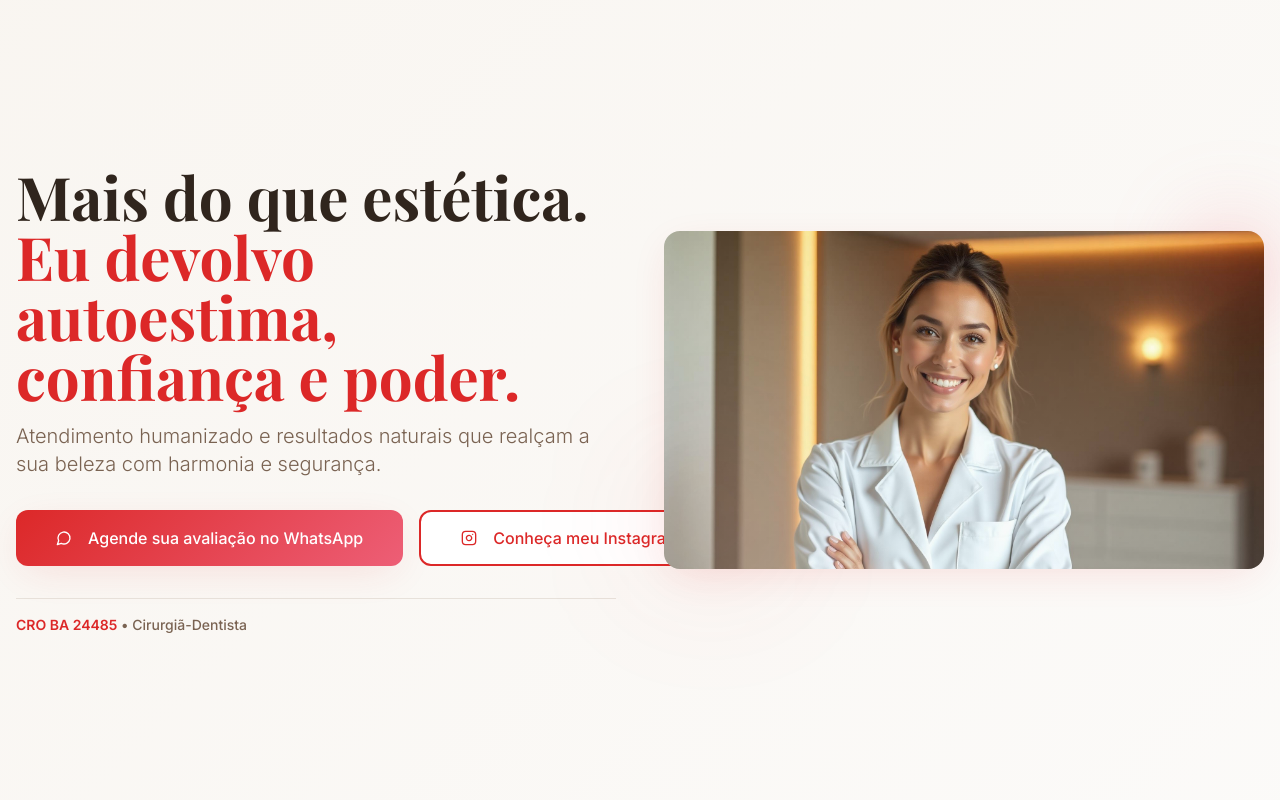
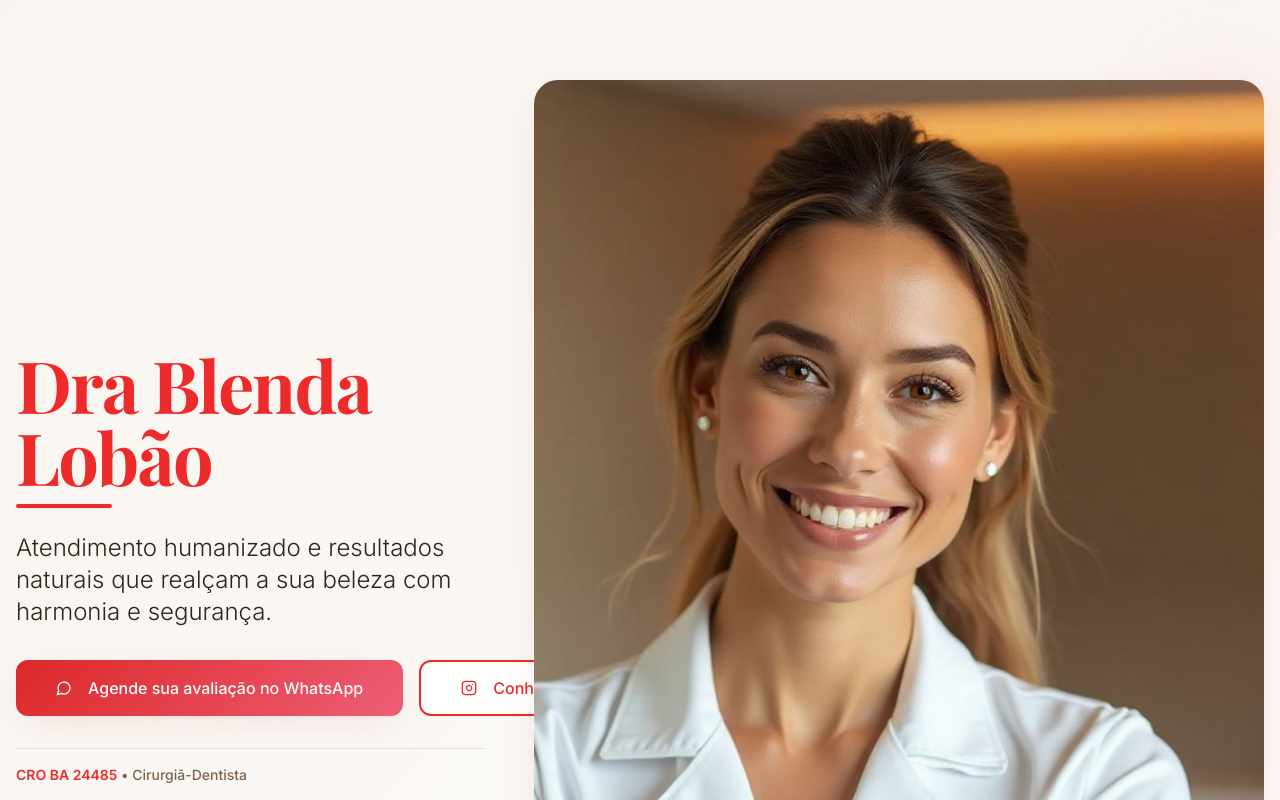
Before and after one commit to lobaoyago/Dra.BlendaLobao, a React (Vite) app: page / in a window 1280 px wide. Shown: the top 800 px of the page. Built offline with nearby package versions, Linux system fonts and the light colour scheme; the HTML template or start-up script is replaced by a standard one.

Commit message:
Refine hero section and color palette

```diff
--- a/src/components/HeroSection.tsx
+++ b/src/components/HeroSection.tsx
@@ -3,18 +3,18 @@ import { Instagram, MessageCircle } from "lucide-react";
 import heroImage from "@/assets/hero-doctor.jpg";
 const HeroSection = () => {
   return <section className="relative bg-gradient-hero min-h-screen flex items-center overflow-hidden">
-      <div className="container mx-auto px-4 py-16 md:py-24">
-        <div className="grid md:grid-cols-2 gap-12 items-center">
+      <div className="container mx-auto px-4 py-12 md:py-20">
+        <div className="grid md:grid-cols-5 gap-8 md:gap-12 items-center">
           {/* Text Content */}
-          <div className="space-y-8 animate-fade-in">
-            <div className="space-y-4">
-            <h1 className="text-4xl md:text-5xl lg:text-6xl font-serif font-bold text-foreground leading-tight">
-                Mais do que estética.{" "}
-                <span className="text-primary">
-                  Eu devolvo autoestima, confiança e poder.
-                </span>
-              </h1>
-              <p className="text-lg md:text-xl text-muted-foreground font-light leading-relaxed">
+          <div className="md:col-span-2 space-y-8 animate-fade-in">
+            <div className="space-y-6">
+              <div className="space-y-3">
+                <h1 className="text-5xl md:text-6xl lg:text-7xl font-serif font-bold text-primary leading-tight tracking-tight">
+                  Dra Blenda Lobão
+                </h1>
+                <div className="h-1 w-24 bg-primary rounded-full"></div>
+              </div>
+              <p className="text-xl md:text-2xl text-foreground font-light leading-relaxed">
                 Atendimento humanizado e resultados naturais que realçam a sua beleza com harmonia e segurança.
               </p>
             </div>
@@ -46,15 +46,26 @@ const HeroSection = () => {
           </div>
 
           {/* Image */}
-          <div className="relative animate-scale-in">
-            <div className="relative rounded-2xl overflow-hidden shadow-elegant">
-              <img src={heroImage} alt="Dra. Blenda Lobão - Cirurgiã-dentista especialista em estética facial" className="w-full h-auto object-cover" />
-              <div className="absolute inset-0 bg-gradient-to-t from-background/20 to-transparent my-0 mx-0 px-[10px] py-[10px]"></div>
+          <div className="md:col-span-3 relative animate-scale-in">
+            <div className="relative">
+              {/* Main Image Container */}
+              <div className="relative rounded-3xl overflow-hidden shadow-elegant aspect-[4/5] md:aspect-[3/4]">
+                <img
+                  src={heroImage}
+                  alt="Dra. Blenda Lobão - Cirurgiã-dentista especialista em estética facial"
+                  className="w-full h-full object-cover object-center"
+                  loading="eager"
+                />
+                <div className="absolute inset-0 bg-gradient-to-t from-background/30 via-transparent to-transparent"></div>
+              </div>
+
+              {/* Decorative Frame */}
+              <div className="absolute -inset-4 border-2 border-primary/20 rounded-3xl -z-10"></div>
+
+              {/* Decorative Elements */}
+              <div className="absolute -top-6 -right-6 w-32 h-32 bg-primary/10 rounded-full blur-3xl"></div>
+              <div className="absolute -bottom-6 -left-6 w-40 h-40 bg-accent/20 rounded-full blur-3xl"></div>
             </div>
-
-            {/* Decorative Elements */}
-            <div className="absolute -top-4 -right-4 w-24 h-24 bg-accent/20 rounded-full blur-2xl"></div>
-            <div className="absolute -bottom-4 -left-4 w-32 h-32 bg-primary/10 rounded-full blur-3xl"></div>
           </div>
         </div>
       </div>
--- a/src/index.css
+++ b/src/index.css
@@ -20,11 +20,11 @@ All colors MUST be HSL.
     --popover: 0 0% 100%;
     --popover-foreground: 25 25% 15%;
 
-    /* Primary - Sophisticated Red */
-    --primary: 0 72% 51%;
+    /* Primary - Sophisticated Red (More Vivid) */
+    --primary: 0 85% 55%;
     --primary-foreground: 0 0% 100%;
-    --primary-hover: 0 72% 45%;
-    --primary-light: 0 72% 60%;
+    --primary-hover: 0 90% 50%;
+    --primary-light: 0 85% 65%;
 
     /* Secondary - Deep Burgundy */
     --secondary: 0 45% 35%;
```
